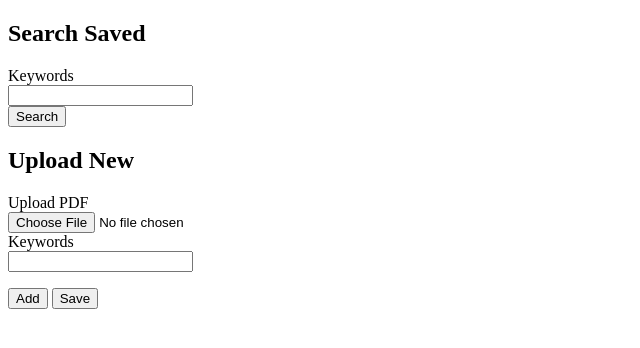
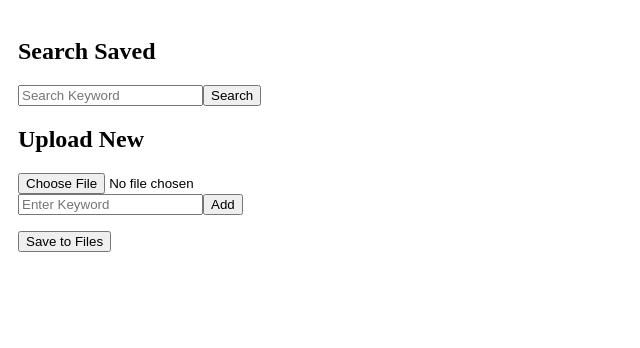
Before and after one commit to MerelJac/pdfSearch, a plain HTML site: page index.html in a window 1280 px wide. Shown: the whole page, without its empty margins (0-640 px from the left). Drawn offline with Linux system fonts and the light colour scheme.

Commit message:
light CSS styling and more nodeJS

```diff
--- a/assets/script.js
+++ b/assets/script.js
@@ -24,7 +24,7 @@ saveBtn.addEventListener("click", function() {
     formData.append("file", pdfToUpload.value)
     console.log(...formData)
 
-    fetch('http://localhost:5500/server/uploads', {
+    fetch('http://localhost:2000/server/uploads', {
         method: "POST",
         body: formData
     })
--- a/assets/styles.css
+++ b/assets/styles.css
@@ -0,0 +1,6 @@
+body {
+    padding: 10px;
+}
+#enterKeyword, #searchBox {
+    display: flex;
+}
--- a/index.html
+++ b/index.html
@@ -7,21 +7,27 @@
     <title>PDF Upload</title>
 </head>
 <body>
+    <section id="searchSavedSct">
     <h2>Search Saved</h2>
-    <label for="searchKeywords">Keywords</label><br>
-    <input type="text" name="searchKeywords" id="searchKeywords"><br>
+    <div id="searchBox">
+    <input type="text" name="searchKeywords" id="searchKeywords" placeholder="Search Keyword"><br>
     <button>Search</button>
+    </div>
+    </section>
 
+    <section id="uploadNewSct">
     <h2>Upload New</h2>
-    <label for="pdfUpload">Upload PDF</label><br>
     <input type="file" name="pdfUpload" id="pdfUpload"><br>
 
-    <label for="keywords">Keywords</label><br>
-    <input type="text" name="keywords" id="keywordsInput"><br>
+    <div id="enterKeyword">
+    <input type="text" name="keywords" id="keywordsInput" placeholder="Enter Keyword"><br>
+    <button type="button" id="saveKeyword">Add</button>
+    </div>
+
     <p id="printKeywords"></p>
-    <button type="button" id="saveKeyword">Add</button>
 
-    <button type="submitAll" id="saveBtn">Save</button>
+    <button type="submitAll" id="saveBtn">Save to Files</button>
+    </section>
 
 
 
```
Also changed, not shown: server/index.js (+13 -19 lines).
